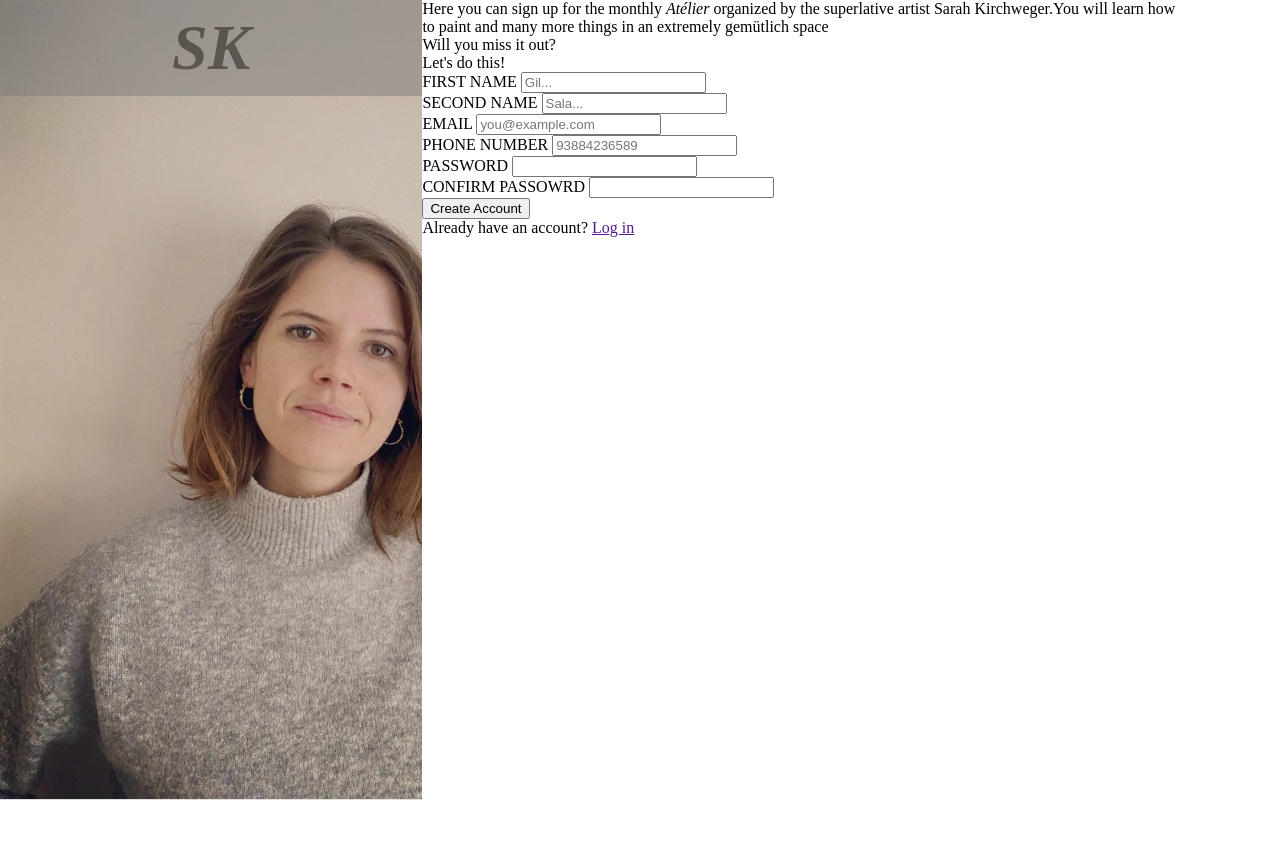
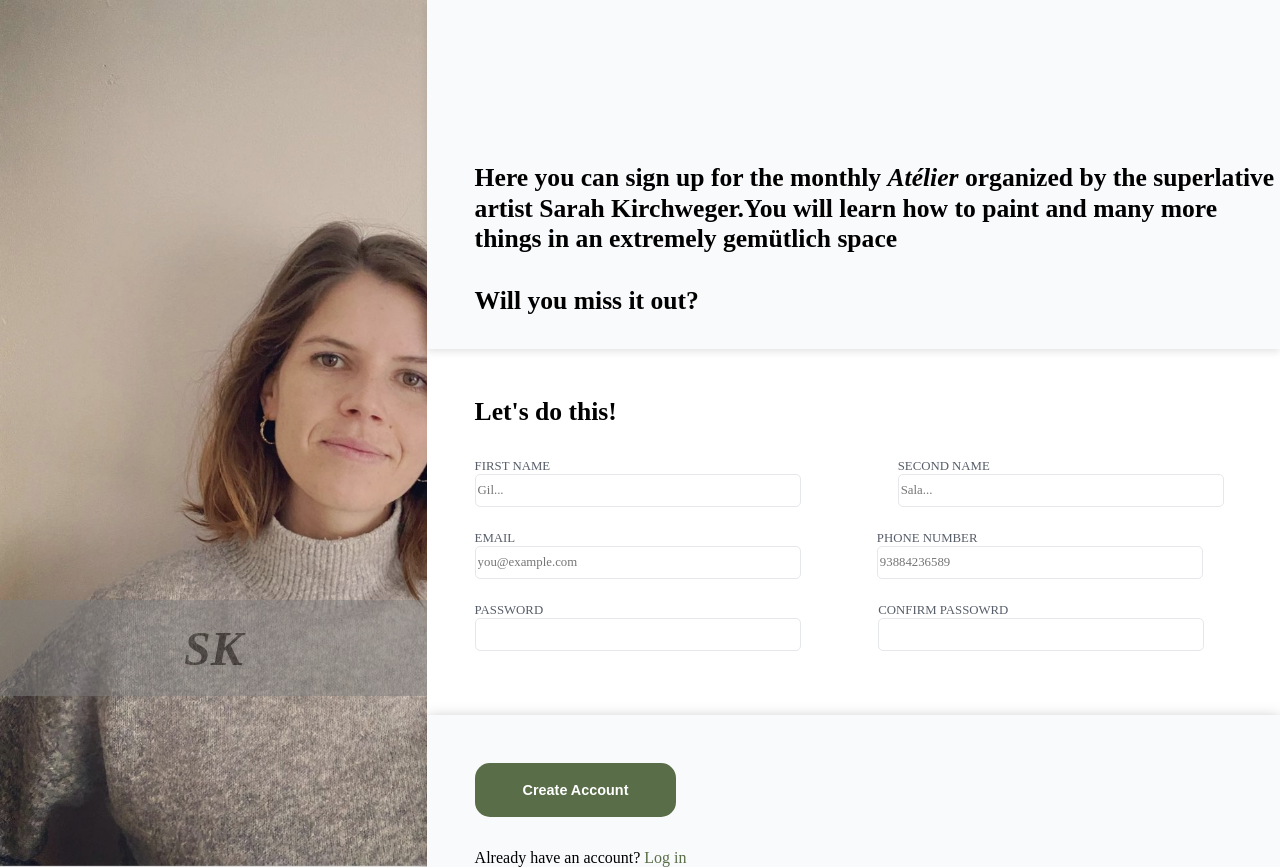
Before and after one commit to Gilsabo/sign-up-form, a plain HTML site: page index.html in a window 1280 px wide. Before the commit the page ends 800 px from the top, so only its background shows below. Drawn offline with Linux system fonts and the light colour scheme.

Commit message:
Style all the boxes

```diff
--- a/css/styles.css
+++ b/css/styles.css
@@ -1,16 +1,37 @@
 body{
     margin: 0px;
+
 }
 .container{
     display: flex;
+
 }
 
 .left-box{
     background: url('../images/sarah.jpg') ;
     background-repeat: no-repeat;
     background-size: cover;
-    width: 33%;
-    height: 800px;
+    width: 33.33%;
+    height: auto;
+}
+.text{
+    margin-bottom: 2rem;
+
+}
+
+.text, .text1{
+    font-size: 1.6rem;
+    line-height: 1.9rem;
+    font-weight: 600;
+    margin-left: 3rem;
+}
+
+.text1{
+    margin-top: 2rem;
+}
+
+.form{
+    margin-top: 3rem;
 }
 
 .logo{
@@ -21,10 +42,74 @@ body{
     width: auto;
     height: 6rem;
     opacity: 0.5;
-    font-size: 4rem;
+    margin-top: 600px;
+    font-size: 3rem;
     font-weight: 800;
     font-style: italic;
 }
 .right-box{
-    width: 60%;
+    width: 66.66%;
+
 }
+.header{
+    background-color: rgb(249, 250, 251);
+    width: 100%;
+    padding-top: 10.2rem;
+    box-shadow: rgba(99, 99, 99, 0.2) 0px 2px 8px 0px;
+    padding-bottom: 2rem;
+
+}
+
+form{
+    color:rgb(87, 94, 105);
+    font-size: 0.8rem;
+
+}
+
+.name-box, .contact-box, .password-box{
+    display: flex;
+    gap: 3.5rem;
+    margin-bottom: 1.5rem;
+    margin-left: 3rem;
+}
+
+input{
+    width: 20rem;
+    height: 1.8rem;
+    border-radius: 5px;
+    background: none;
+	color: inherit;
+	border: 0.5px rgb(229, 231, 235) solid;
+	font: inherit;
+	outline: inherit;
+
+
+}
+
+.button-box{
+    margin-top: 4rem;
+    background-color:rgb(249, 250, 251);
+    padding-top: 3rem;
+    box-shadow: rgba(0, 0, 0, 0.35) 0px 5px 15px;
+}
+
+.question{
+    margin-top: 2rem;
+}
+button, .question{
+    margin-left: 3rem;
+}
+
+button{
+    background-color: #596D48;
+    color: white;
+    border: none;
+    padding: 1.2rem 3rem;
+    font-size: 0.9rem;
+    font-weight: 900;
+    border-radius: 15px;
+}
+a{
+    color: #596D48;
+    text-decoration: none;
+}
```
